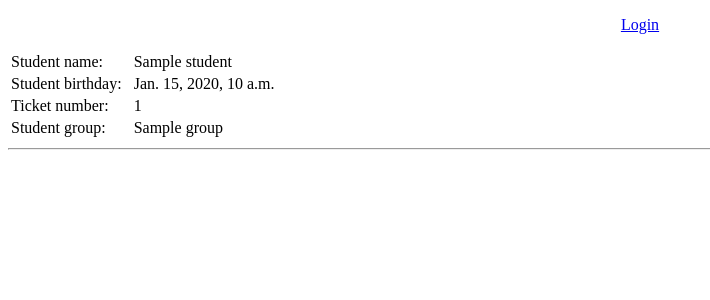
After one commit to dany3009/django_task, a Django app: template task/templates/students.html in a window 1280 px wide. The commit adds this page. Shown: the top 300 px of the page, without its empty margins (0-710 px from the left). Run offline with Django 3.2, Linux system fonts and the light colour scheme; the template is opened without the code that fills it: most values are stand-ins (such as "Sample title", 1, 10 or a date in 2020); parts of the project's set-up code (start-up, migrations or seed data) failed here and were passed over.

Commit message:
Second commit

```diff
--- a/task/templates/home.html
+++ b/task/templates/home.html
@@ -6,46 +6,35 @@
 </head>
 
 <body>
-
+	<p align="center"><a href="/login">Login</a></p>
 {% block content%}
 	{% for group in groups %}
-
 	<table>
-
 	<tr>
 		<td>Group name: &nbsp;</td>
-		<td>{{ group.name }}</td>
+		<td><a href='{% url task.views.student_list name=group.name %}'>{{ group.name }}</a></td>
 	</tr>
-
 	<tr>
 		<td>Student count: &nbsp;</td>
+		<td>
 		<script type="text/javascript">
 			var count = 0;
-		</script>
-		<td>
 		{% for student in students %}
 			{% if student.group == group.name %}
-				<script type="text/javascript">
 					count = count + 1;
-				</script>
 			{% endif %}
 		{% endfor %}
-		<script type="text/javascript">
 			document.write(count);
 		</script>
 		</td>
 	</tr>
-
 	<tr>
 		<td>Warden: &nbsp;</td>
 		<td>{{ group.warden }}</td>
 	</tr>
-
 	</table>
 	<hr>
-
 	{% endfor %}
 {% endblock %}
-
 </body>
 </html>
--- /dev/null
+++ b/task/templates/students.html
@@ -0,0 +1,27 @@
+{% extends "home.html" %}
+
+{% block content %}
+	{% for student in list %}
+
+	<table>
+	<tr>
+		<td>Student name: &nbsp;</td>
+		<td>{{ student.name }}</a></td>
+	</tr>
+	<tr>
+		<td>Student birthday: &nbsp;</td>
+		<td>{{ student.birth_date }}</a></td>
+	</tr>
+	<tr>
+		<td>Ticket number: &nbsp;</td>
+		<td>{{ student.ticket_number }}</a></td>
+	</tr>
+	<tr>
+		<td>Student group: &nbsp;</td>
+		<td>{{ student.group }}</a></td>
+	</tr>
+	</table>
+	<hr>
+
+	{% endfor %}
+{% endblock %}
--- a/task/urls.py
+++ b/task/urls.py
@@ -1,10 +1,12 @@
 from django.conf.urls import patterns, include, url
-from task.views import group_list
+from task.views import *
 
 from django.contrib import admin
 admin.autodiscover()
 
 urlpatterns = patterns('',
     url(r'^$', group_list),
+    url(r'^login/$', login),
+    url(r'^group/(?P<name>\w+\W+\d+)', student_list),
     url(r'^admin/', include(admin.site.urls)),
 )
```
Also changed, not shown: task/templates/login.html (added, +14 -0 lines), task/views.py (+27 -0 lines), task.db, 3 other files.
